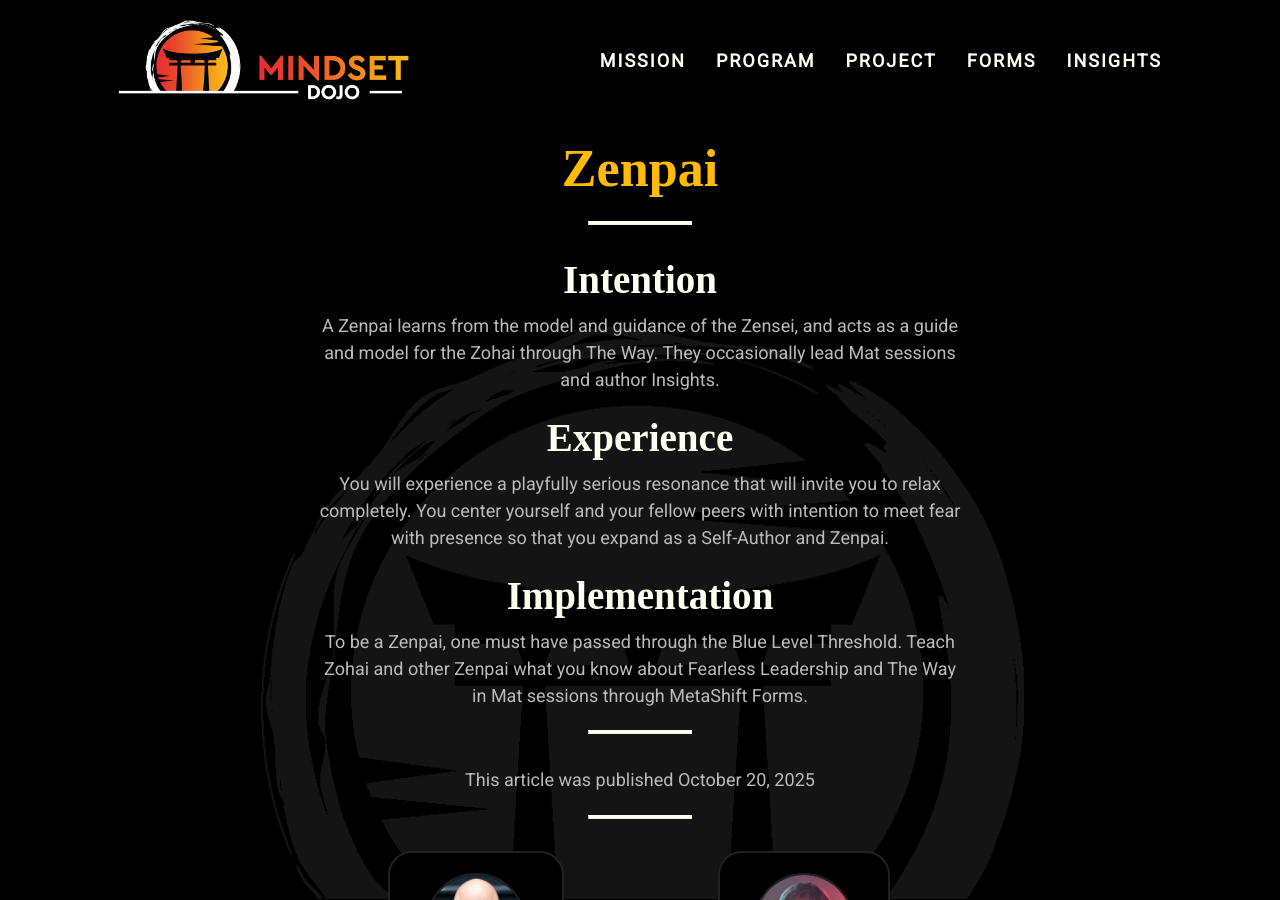
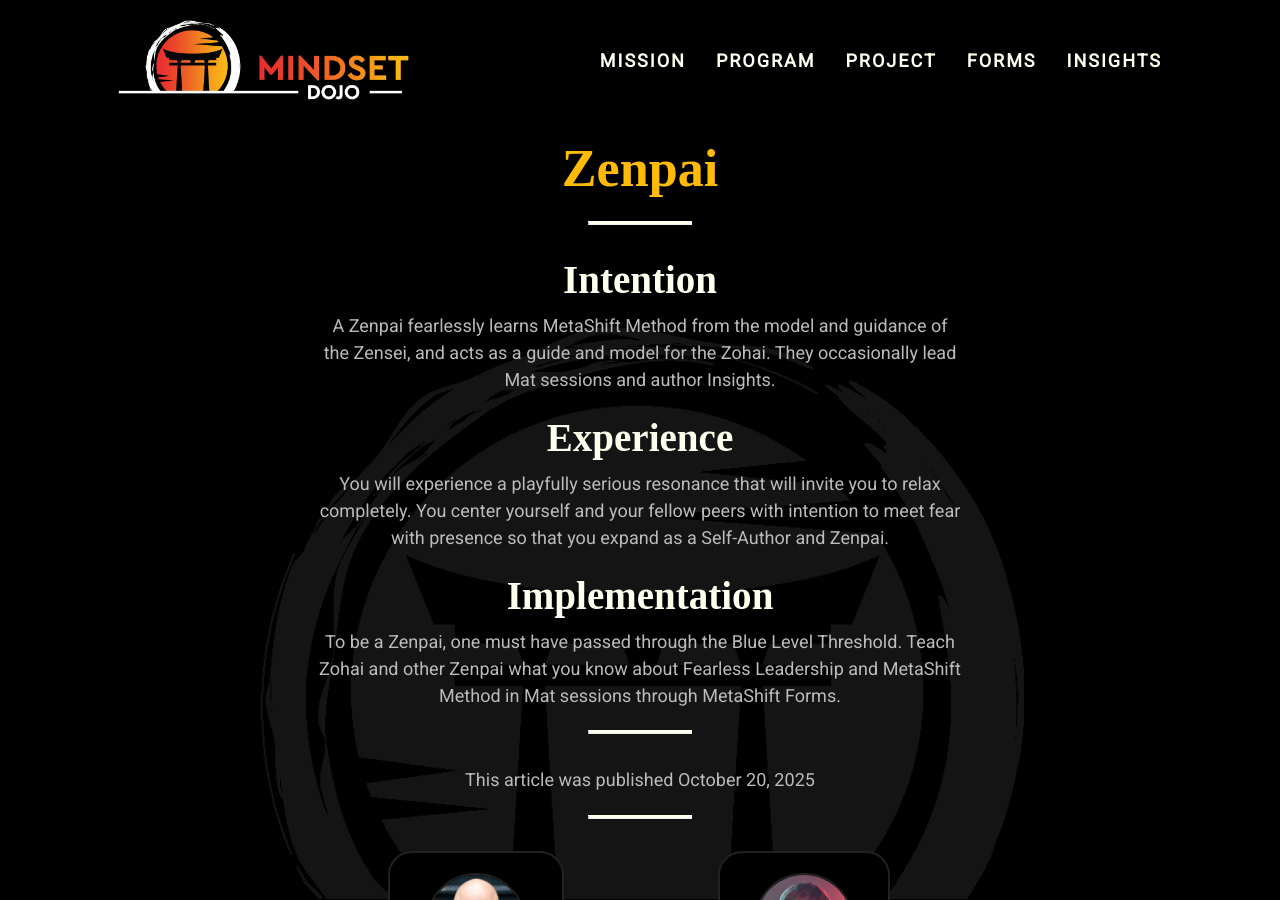
Before and after one commit to mindset-dojo/mindset-dojo.github.io, a Jekyll site: the page built from _forms/2025-10-20-zenpai.md, in a window 1280 px wide and 900 px high. Built offline with Jekyll 4.4.1, drawn with Linux system fonts in a browser that asks for light colours; some web fonts are replaced.

Commit message:
refactor(zenpai): remove references to the way and replace with fearless leadership and metashift method.

```diff
--- a/_forms/2025-10-20-zenpai.md
+++ b/_forms/2025-10-20-zenpai.md
@@ -6,12 +6,12 @@ date: 2025-10-20
 authors:
   - michael-basil
   - kyle-ingersoll
-excerpt: "A Zenpai learns from the model and guidance of the Zensei, and acts as a guide and model for the Zohai through The Way."
+excerpt: "A Zenpai fearlessly learns MetaShift Method from the model and guidance of the Zensei, and acts as a guide and model for the Zohai."
 ---
 
 ## Intention
 
-A Zenpai learns from the model and guidance of the Zensei, and acts as a guide and model for the Zohai through The Way. They occasionally lead Mat sessions and author Insights.
+A Zenpai fearlessly learns MetaShift Method from the model and guidance of the Zensei, and acts as a guide and model for the Zohai. They occasionally lead Mat sessions and author Insights.
 
 ## Experience
 
@@ -19,4 +19,4 @@ You will experience a playfully serious resonance that will invite you to relax
 
 ## Implementation
 
-To be a Zenpai, one must have passed through the Blue Level Threshold. Teach Zohai and other Zenpai what you know about Fearless Leadership and The Way in Mat sessions through MetaShift Forms.
+To be a Zenpai, one must have passed through the Blue Level Threshold. Teach Zohai and other Zenpai what you know about Fearless Leadership and MetaShift Method in Mat sessions through MetaShift Forms.
```
